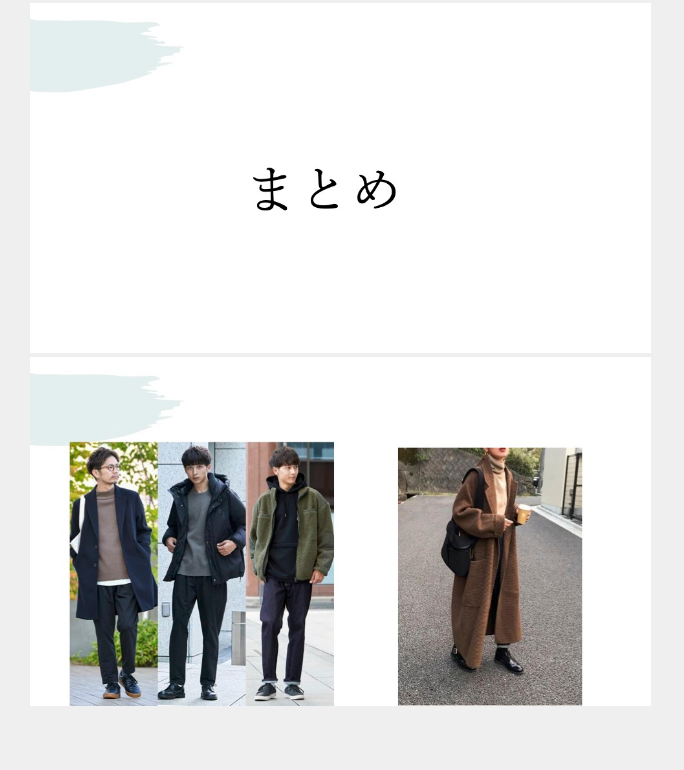
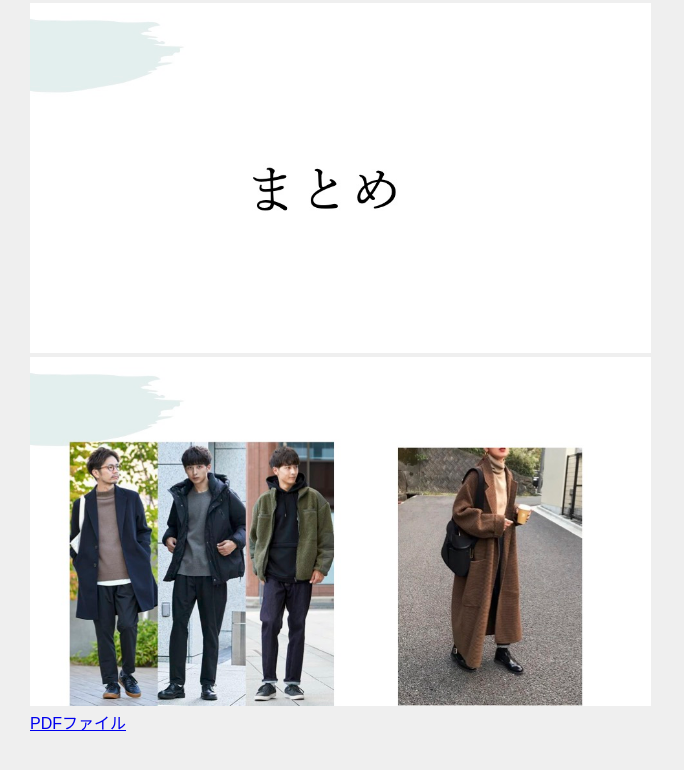
Before and after one commit to hirano4219/xbp, a plain HTML site: page de12/13.html in a window 1280 px wide. Shown: the part 2912-3682 px from the top of the page, without its empty margins (0-684 px from the left). Drawn offline with Linux system fonts and the light colour scheme.

Commit message:
メッセージ

```diff
--- a/de12/13.html
+++ b/de12/13.html
@@ -15,6 +15,7 @@
     <img src="images/saisyu1.8.jpg"width="50%"><br>
     <img src="images/saisyu1.9.jpg"width="50%"><br>
     <img src="images/saisyu1.10.jpg"width="50%"><br>
+    <a href="files/saisyu1.pdf" target="_blank">PDFファイル</a>
 
 
 
```
Also changed, not shown: 3 other files.
